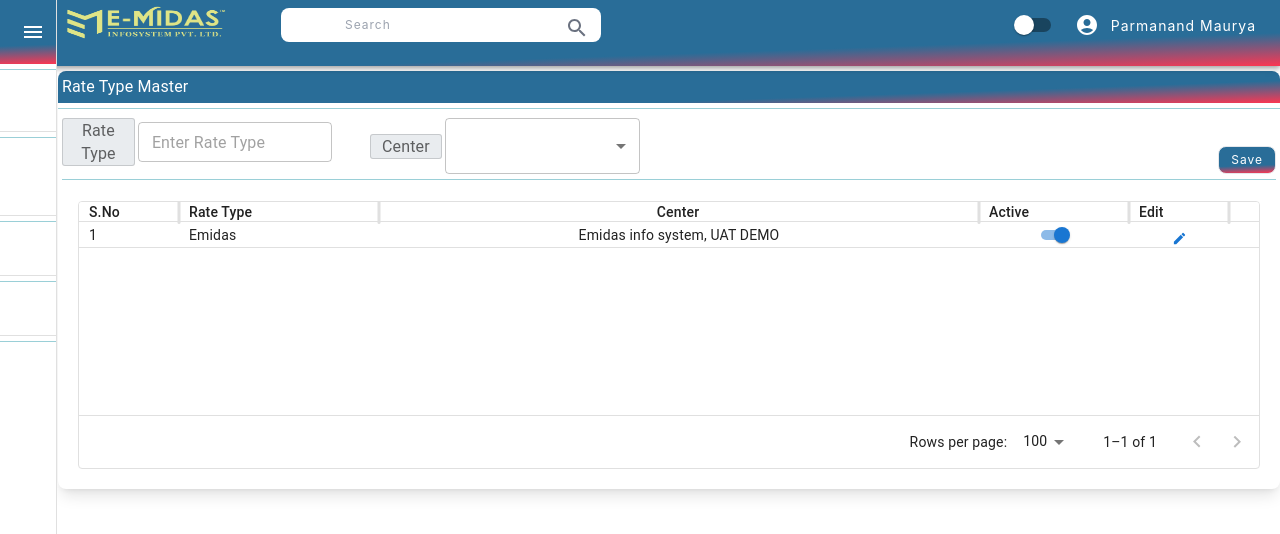
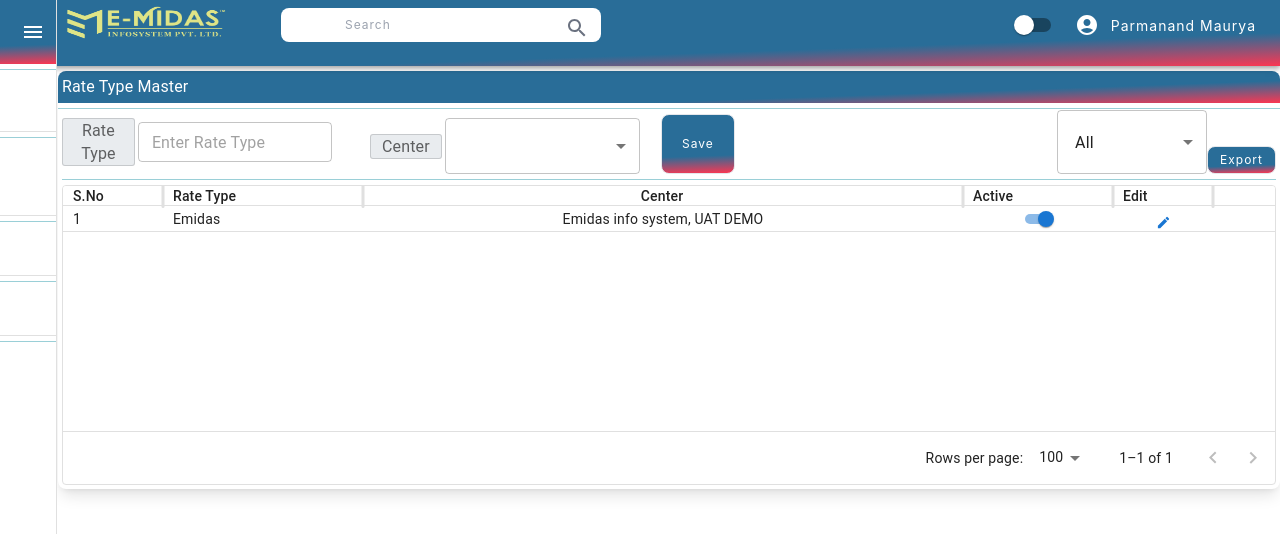
Before and after one commit to Parmanandimarsar/imarsarlims, a React (Create React App) app: page /rate-type-master in a window 1280 px wide. Shown: the top 534 px of the page. Built offline with nearby package versions, Linux system fonts and the light colour scheme.

Commit message:
exportcsv

```diff
--- a/src/Components/Form/Master/RateTypeMaster.js
+++ b/src/Components/Form/Master/RateTypeMaster.js
@@ -1,18 +1,11 @@
 import React, { useState } from "react";
 import { Formik, Form, Field, ErrorMessage } from "formik";
 import { DataGrid } from "@mui/x-data-grid";
-import {
-  Switch,
-  IconButton,
-  Checkbox,
-  FormGroup,
-  FormControlLabel,
-} from "@mui/material";
-import EditIcon from "@mui/icons-material/Edit";
+import { Switch, Checkbox } from "@mui/material";
+import { MasterRateTypeColumns } from "../../TableField/TablefieldsColumns";
 import * as Yup from "yup";
 import {
   Grid,
-  Button,
   TextField,
   FormControl,
   FormLabel,
@@ -27,6 +20,8 @@ import {
 const names = ["Rate1", "Rate2", "Rate3", "Rate4"];
 
 const RateTypeMaster = () => {
+  const [editRow, setEditRow] = useState(null);
+  const [activeFilter, setActiveFilter] = useState("all");
   const [rows, setRows] = useState([
     {
       id: 1,
@@ -34,10 +29,7 @@ const RateTypeMaster = () => {
       center: ["Emidas info system", "UAT DEMO"],
       active: true,
     },
-
   ]);
-
-  const [editRow, setEditRow] = useState(null);
 
   const initialValues = {
     rateType: "",
@@ -45,59 +37,14 @@ const RateTypeMaster = () => {
     active: false,
   };
 
-  const columns = [
-    { field: "id", headerName: "S.No", width: 100, disableColumnMenu: true },
-    {
-      field: "rateType",
-      headerName: "Rate Type",
-      width: 200,
-      disableColumnMenu: true,
-    },
-    {
-      field: "center",
-      headerName: "Center",
-      width: 600,
-      headerAlign: "center",
-      disableColumnMenu: true,
-      renderCell: (params) => (
-        <div className="w-full text-center">{params.value.join(", ")}</div>
-      ),
-    },
-    // {Array.isArray(params.value) ? params.value.join(", ") : ""}
-    {
-      field: "active",
-      headerName: "Active",
-      width: 150,
-      disableColumnMenu: true,
-      renderCell: (params) => (
-        <div className="flex justify-center items-center">
-          <Switch
-            size="small"
-            checked={params.value}
-            onChange={() => handleToggleActive(params.row)}
-          />
-        </div>
-      ),
-    },
-    {
-      field: "actions",
-      headerName: "Edit",
-      width: 100,
-      disableColumnMenu: true,
-      renderCell: (params) => (
-        <div className="flex justify-center items-center">
-          <IconButton
-            aria-label="edit"
-            color="primary"
-            onClick={() => handleEdit(params.row)}
-          >
-            <EditIcon sx={{ fontSize: "15px" }} />
-          </IconButton>
-        </div>
-      ),
-    },
-  ];
-
+  const handleFilter = () => {
+    if (activeFilter === "active") {
+      return rows.filter((row) => row.active === true);
+    } else if (activeFilter === "inactive") {
+      return rows.filter((row) => row.active === false);
+    }
+    return rows;
+  };
   // Validation schema
   const validationSchema = Yup.object().shape({
     rateType: Yup.string().required("Rate type is required"),
@@ -137,6 +84,30 @@ const RateTypeMaster = () => {
     resetForm();
     setSubmitting(false);
   };
+  const convertToCSV = (rows) => {
+    const headers = ["S.No", "Rate Type", "Center", "Active"];
+    const csvRows = [
+      headers.join(","), // Join headers
+      ...rows.map((row) =>
+        [
+          row.id,
+          row.rateType,
+          `"${row.center.join(", ")}"`, // Convert array to comma-separated string
+          row.active ? "Active" : "Inactive", // Convert boolean to string
+        ].join(",")
+      ),
+    ];
+    return csvRows.join("\n");
+  };
+  const exportToCSV = () => {
+    const csvData = convertToCSV(rows); // Get CSV string
+    const blob = new Blob([csvData], { type: "text/csv;charset=utf-8;" });
+    const url = URL.createObjectURL(blob);
+    const link = document.createElement("a");
+    link.href = url;
+    link.setAttribute("download", "rate_type_master.csv"); // File name
+    link.click();
+  };
 
   return (
     <div className="mb-[50px] pl-2">
@@ -170,6 +141,7 @@ const RateTypeMaster = () => {
                         <FormControl fullWidth>
                           <Field
                             as={TextField}
+                            className="mandatoryfield"
                             name="rateType"
                             fullWidth
                             placeholder="Enter Rate Type"
@@ -179,7 +151,7 @@ const RateTypeMaster = () => {
                           <ErrorMessage
                             name="rateType"
                             component="div"
-                            className="text-red-600 text-xs"
+                            className="text-red-600 text-[10px]"
                           />
                         </FormControl>
                       </Grid>
@@ -203,6 +175,7 @@ const RateTypeMaster = () => {
                         <FormControl fullWidth>
                           <Select
                             multiple
+                            className="mandatoryfield"
                             value={values.center}
                             onChange={(event) => {
                               const {
@@ -230,30 +203,52 @@ const RateTypeMaster = () => {
                           <ErrorMessage
                             name="center"
                             component="div"
-                            className="text-red-600 text-xs"
+                            className="text-red-600 text-[10px]"
                           />
                         </FormControl>
                       </Grid>
                     </Grid>
                   </FormControl>
                 </Grid>
-
+                <button
+                  type="submit"
+                  className="border px-5 mt-3 rounded-lg project-thim text-white"
+                >
+                  {editRow ? "Update" : "Save"}
+                </button>
                 <div className="flex items-end ml-auto justify-end">
+                  <div>
+                    <FormControl sx={{ width: 150 }}>
+                      <Select
+                        className="p-1  text-white"
+                        value={activeFilter}
+                        onChange={(e) => setActiveFilter(e.target.value)}
+                      >
+                        <MenuItem value="all">All</MenuItem>
+                        <MenuItem value="active">Active</MenuItem>
+                        <MenuItem value="inactive">Inactive</MenuItem>
+                      </Select>
+                    </FormControl>
+                  </div>
                   <button
-                    type="submit"
                     className="border p-1 px-3 rounded-lg project-thim text-white"
+                    onClick={exportToCSV}
                   >
-                    {editRow ? "Update" : "Save"}
+                    Export
                   </button>
                 </div>
               </Grid>
 
               <Divider className="divider" />
-              <div className="h-[300px] w-full p-4">
+              <div className="h-[300px] w-full">
                 <DataGrid
                   className="datagridtable"
-                  rows={rows}
-                  columns={columns}
+                  rows={handleFilter()}
+                  columns={MasterRateTypeColumns(
+                    handleToggleActive,
+                    handleEdit,
+                    Switch
+                  )}
                   pageSize={5}
                   rowsPerPageOptions={[5]}
                   columnHeaderHeight={20}
--- a/src/Components/TableField/TablefieldsColumns.js
+++ b/src/Components/TableField/TablefieldsColumns.js
@@ -1,5 +1,61 @@
 import { IconButton } from "@mui/material";
 import EditIcon from "@mui/icons-material/Edit";
+
+
+
+
+export const MasterRateTypeColumns= (handleToggleActive,handleEdit,Switch) =>[
+  { field: "id", headerName: "S.No", width: 100, disableColumnMenu: true },
+  {
+    field: "rateType",
+    headerName: "Rate Type",
+    width: 200,
+    disableColumnMenu: true,
+  },
+  {
+    field: "center",
+    headerName: "Center",
+    width: 600,
+    headerAlign: "center",
+    disableColumnMenu: true,
+    renderCell: (params) => (
+      <div className="w-full text-center">{params.value.join(", ")}</div>
+    ),
+  },
+  // {Array.isArray(params.value) ? params.value.join(", ") : ""}
+  {
+    field: "active",
+    headerName: "Active",
+    width: 150,
+    disableColumnMenu: true,
+    renderCell: (params) => (
+      <div className="flex justify-center items-center">
+        <Switch
+          size="small"
+          checked={params.value}
+          onChange={() => handleToggleActive(params.row)}
+        />
+      </div>
+    ),
+  },
+  {
+    field: "actions",
+    headerName: "Edit",
+    width: 100,
+    disableColumnMenu: true,
+    renderCell: (params) => (
+      <div className="flex justify-center items-center">
+        <IconButton
+          aria-label="edit"
+          color="primary"
+          onClick={() => handleEdit(params.row)}
+        >
+          <EditIcon sx={{ fontSize: "15px" }} />
+        </IconButton>
+      </div>
+    ),
+  },
+];
 export const MasterHSNCodeTable=[
   { field: "id", headerName: "Sr. No", width: 130 ,
     sortable: true,
```
